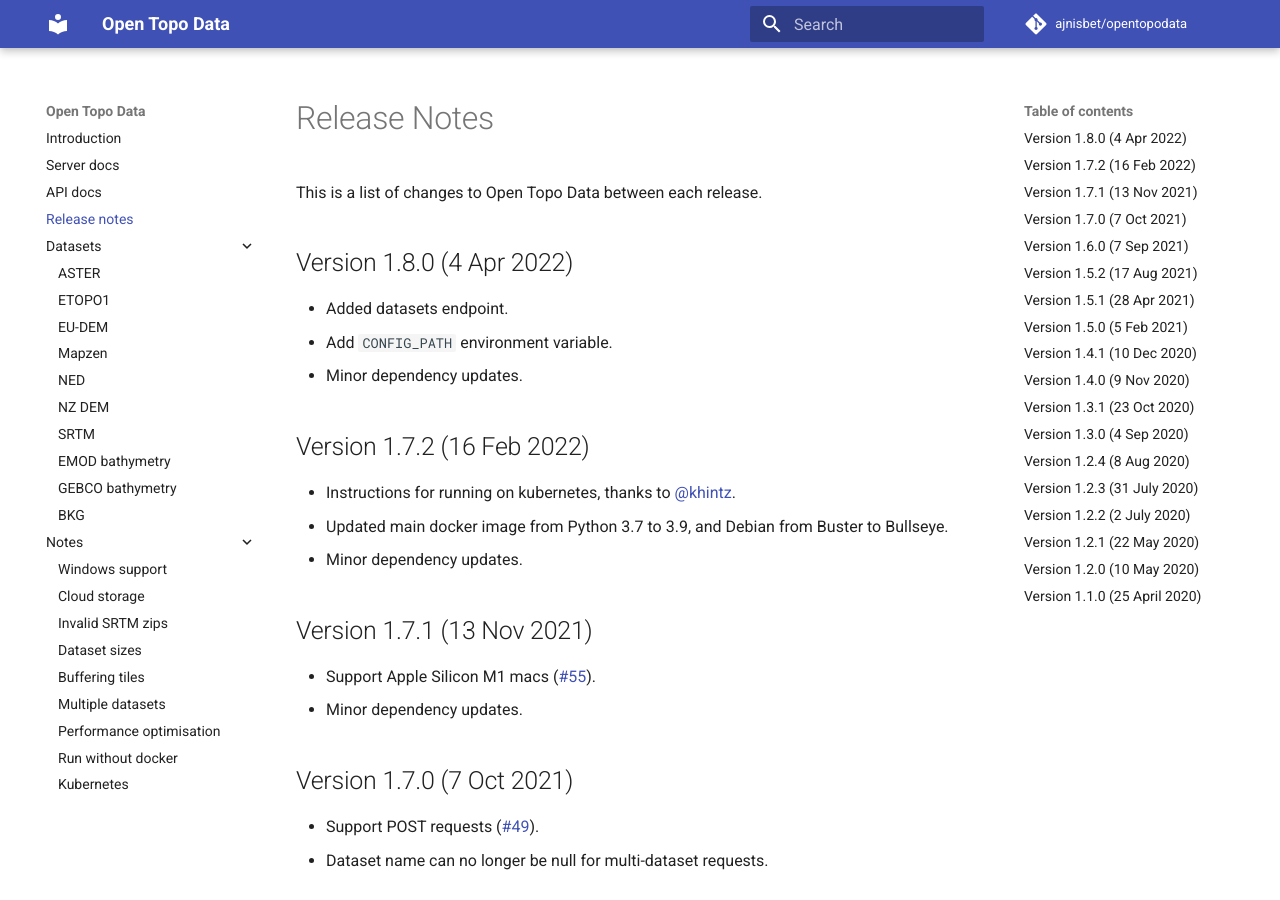
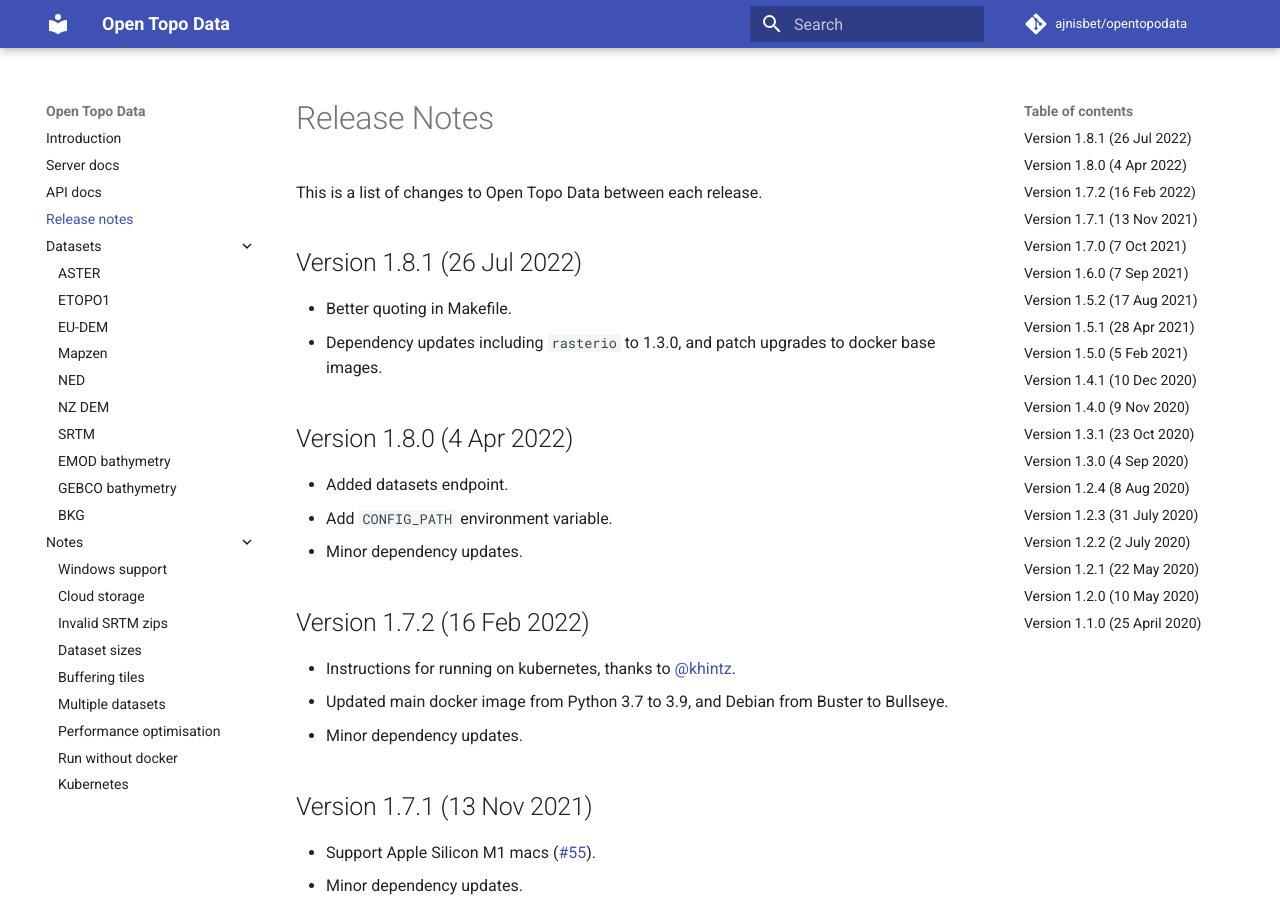
Before and after one commit to ajnisbet/opentopodata, an MkDocs documentation site: the page built from docs/changelog.md, in a window 1280 px wide and 900 px high. Built offline with MkDocs 1.6.1 and Material for MkDocs 9.7.7, drawn with Linux system fonts in a browser that asks for light colours; comment, search, counter and statistics services are not loaded.

Commit message:
Update changelog

```diff
--- a/docs/changelog.md
+++ b/docs/changelog.md
@@ -1,6 +1,12 @@
 # Release Notes
 
 This is a list of changes to Open Topo Data between each release.
+
+## Version 1.8.1 (26 Jul 2022)
+
+* Better quoting in Makefile.
+* Dependency updates including `rasterio` to 1.3.0, and patch upgrades to docker base images.
+
 
 ## Version 1.8.0 (4 Apr 2022)
 
```
